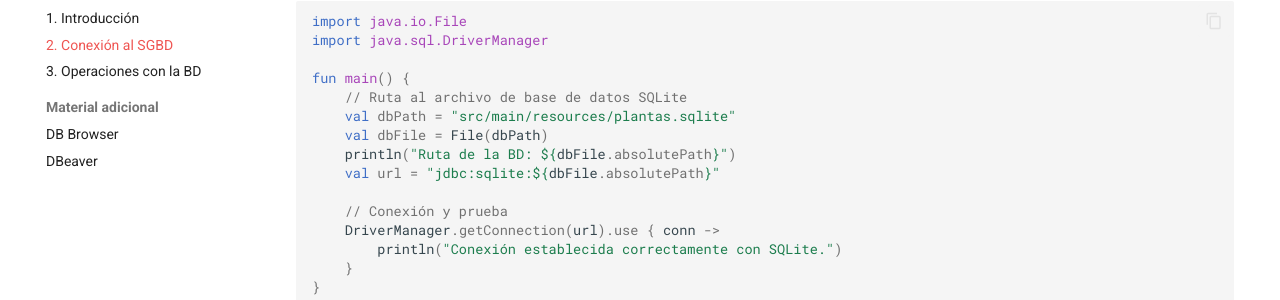
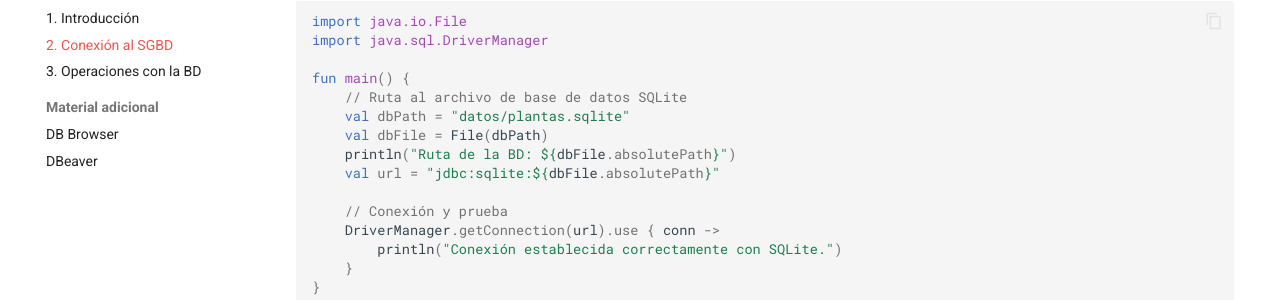
Before and after one commit to bpaterna/AD_BD_REL, an MkDocs documentation site: the page built from docs/2_conexiones.md, in a window 1280 px wide and 900 px high, scrolled down 2996 px. Shown: the part 153-453 px from the top of the window. Built offline with MkDocs 1.6.1 and Material for MkDocs 9.7.7, drawn with Linux system fonts in a browser that asks for light colours.

Commit message:
Update 2_conexiones.md

```diff
--- a/docs/2_conexiones.md
+++ b/docs/2_conexiones.md
@@ -98,7 +98,7 @@ import java.sql.DriverManager
 
 fun main() {
     // Ruta al archivo de base de datos SQLite
-    val dbPath = "src/main/resources/plantas.sqlite"
+    val dbPath = "datos/plantas.sqlite"
     val dbFile = File(dbPath)
     println("Ruta de la BD: ${dbFile.absolutePath}")
     val url = "jdbc:sqlite:${dbFile.absolutePath}"
```
